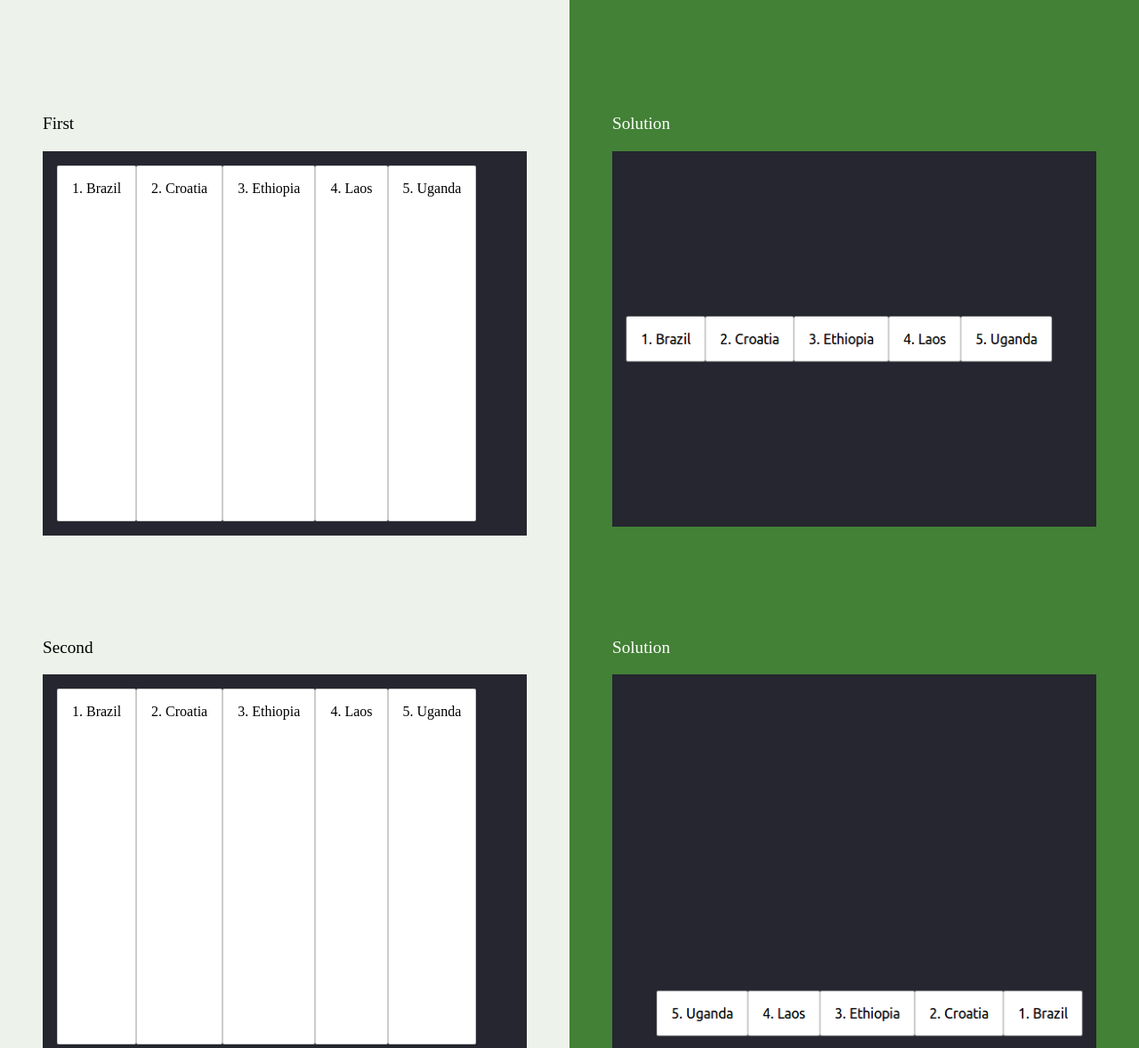
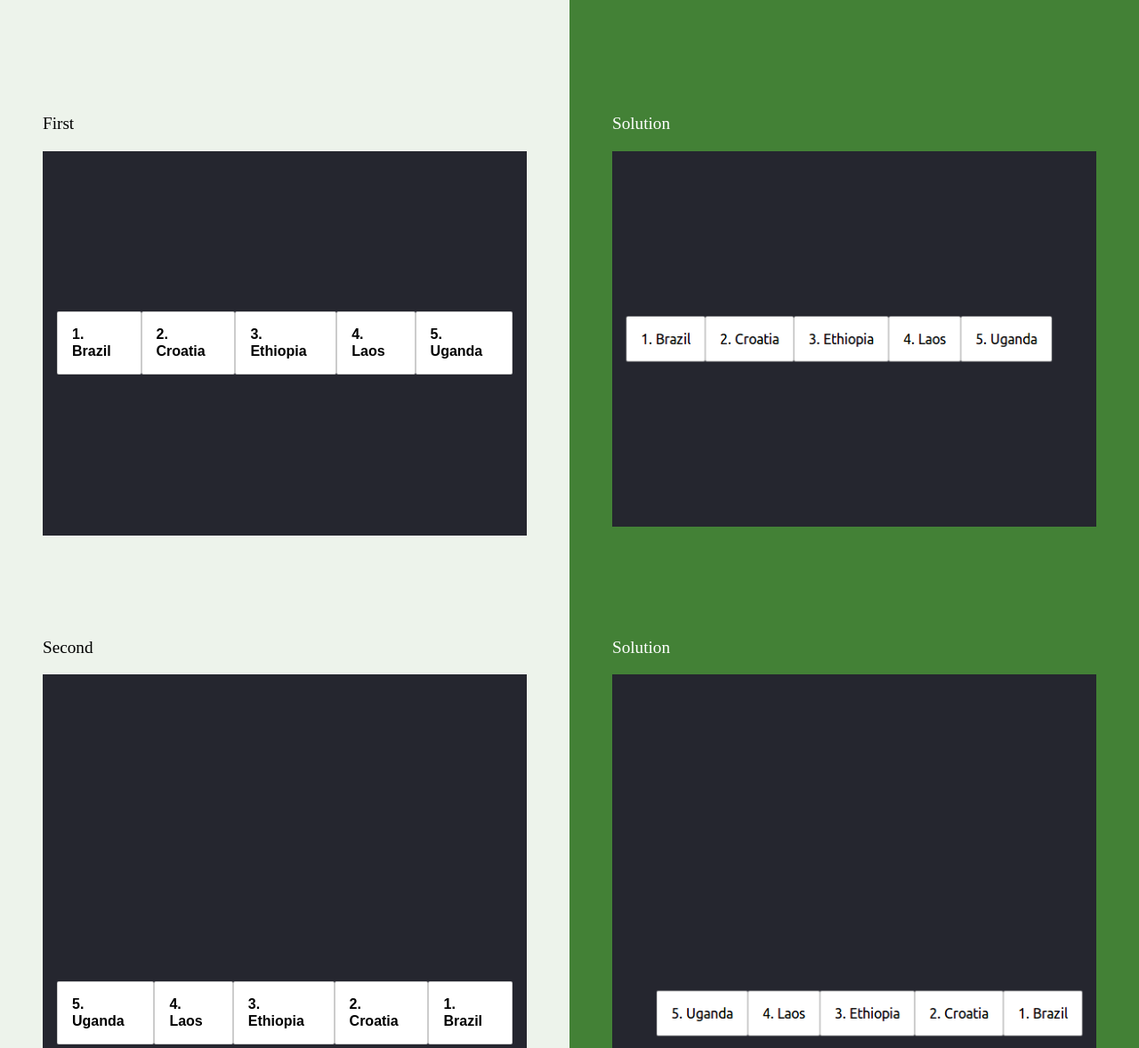
Before and after one commit to mariamoussa/gitexercise, a website: page week-2/13-align-items/index.html in a window 1280 px wide. Shown: the part 122-1300 px from the top of the page at 89% size. Drawn offline with Linux system fonts and the light colour scheme.

Commit message:
Completed 13-align-items exercise

```diff
--- a/week-2/13-align-items/flexbox.css
+++ b/week-2/13-align-items/flexbox.css
@@ -1,4 +1,26 @@
 .countries {
   display: flex;
+  font-weight: bold;
+  font-family: Arial, Helvetica, sans-serif;
 }
 /* Add your own CSS code below */
+.countries--first {
+  flex-direction: row;
+  align-items: center;
+  align-self: center;
+}
+
+.countries--second {
+  flex-direction: row-reverse;
+  align-items: flex-end;
+}
+
+.countries--third {
+  flex-direction: column;
+  align-items: flex-end;
+}
+
+.countries--fourth {
+  flex-direction: column-reverse;
+  align-items: center;
+}
```
